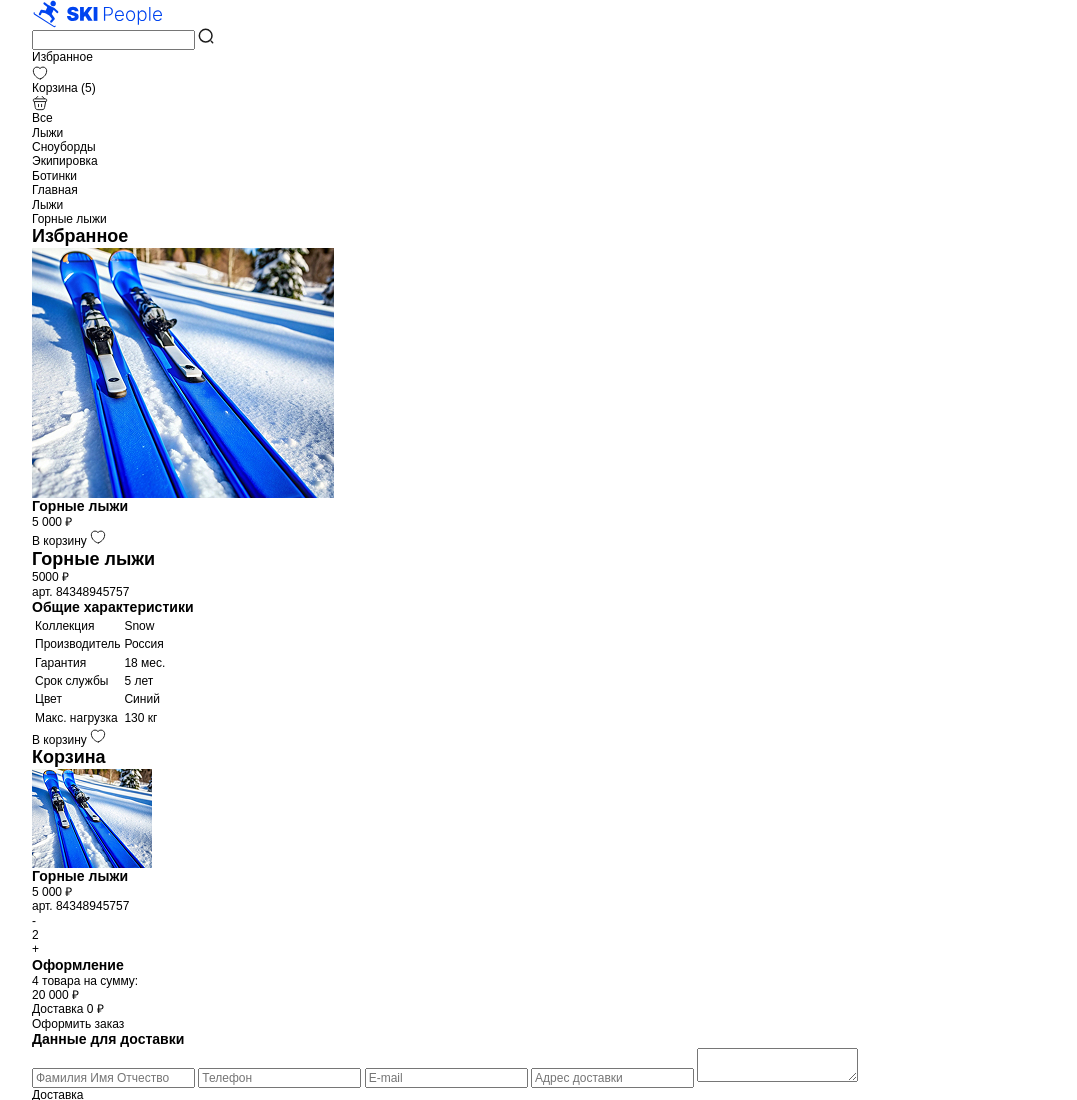
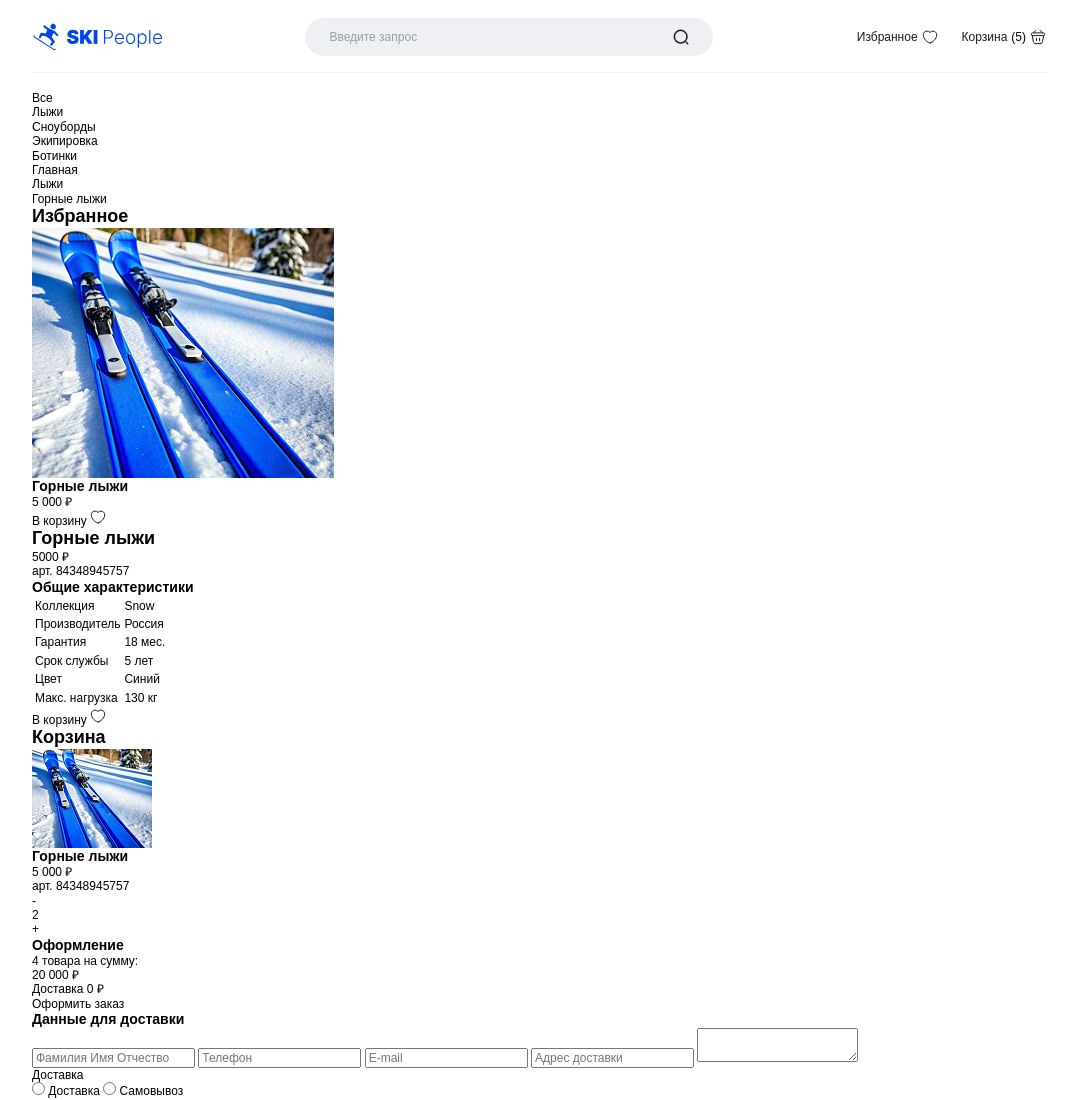
Before and after one commit to geran1ka/ski-people, a website built with Vite: page index.html in a window 1280 px wide. Shown: the top 1100 px of the page, without its empty margins (11-1088 px from the left). Built offline with nearby package versions, Linux system fonts and the light colour scheme; files whose address does not match are found by name.

Commit message:
styles header

```diff
--- a/index.html
+++ b/index.html
@@ -22,13 +22,13 @@
       as="font"
       type="font/woff2"
       crossorigin />
-    <script src="src/main.js" type="module"></script>
+    <script src="src/index.js" type="module"></script>
     <title>SKI people</title>
   </head>
 
   <body>
     <header class="header">
-      <div class="container">
+      <div class="container header__container">
         <div class="header__wrapper">
           <a
             class="header__logo-link"
@@ -39,7 +39,11 @@
           </a>
 
           <form class="header__search" action="#">
-            <input type="search" name="search" class="header__search-input" />
+            <input
+              type="search"
+              name="search"
+              class="header__search-input"
+              placeholder="Введите запрос" />
 
             <button class="header__search-btn" type="submit">
               <svg
--- a/src/main.js
+++ b/src/index.js
@@ -1,4 +1,2 @@
 import 'normalize.css';
 import './index.scss';
-
-console.log(0);
--- a/src/index.scss
+++ b/src/index.scss
@@ -1,7 +1,9 @@
 @use "./scss/base" as *;
 @use "./scss/fonts" as *;
 @use "./scss/mixin" as *;
-@use "./scss/variables";
+@use "./scss/variables" as *;
+
+  @use "./scss/module/header";
 
 
 // @import 'normalize.css';
--- a/src/scss/_mixin.scss
+++ b/src/scss/_mixin.scss
@@ -52,3 +52,17 @@ $mobile: 375px;
     src: url("../fonts/#{ $name }-#{ $weight }.woff2") format("woff2");
   }
 }
+
+@mixin font2($name, $weight) {
+  @font-face {
+    font: {
+      family: $name;
+      weight: $weight;
+      display: swap;
+      sttyle: normal;
+    }
+    src: url("../fonts/#{ $name }-#{ $weight }.woff2") format("woff2"),
+    url("../fonts/#{ $name }-#{ $weight }.woff") format("woff");
+
+  }
+}
--- /dev/null
+++ b/src/scss/module/_header.scss
@@ -0,0 +1,111 @@
+@use '../mixin' as *;
+@use '../variables' as *;
+
+.header {
+  padding: 18px 0;
+
+  &__container {
+
+  }
+
+  &__wrapper {
+    display: grid;
+    grid-template-areas: 'logo links' 'search search';
+    justify-content: space-between;
+    align-items: center;
+    gap: 17px;
+    padding-bottom: 16px;
+    border-bottom: 1px solid $secondary-light;
+
+    @include laptop {
+      grid-template-areas: 'logo search links';
+    }
+  }
+
+  &__logo-link {
+    grid-area: logo;
+
+  }
+
+  &__logo-image {
+    width: 106px;
+
+    @include tablet {
+      width: 130px;
+    }
+  }
+
+  &__search {
+    grid-area: search;
+    position: relative;
+    width: 100%;
+
+    @include laptop {
+      width: 408px;
+    }
+
+    @include desktop {
+      width: 514px;
+    }
+  }
+
+  &__search-input {
+    width: 100%;
+    height: 100%;
+    padding: 12px 45px 12px 24px;
+    background-color: $secondary-light;
+    border-radius: 32px;
+    border: none;
+
+    &::placeholder {
+      color: $secondary-dark;
+    }
+  }
+
+  &__search-btn {
+    position: absolute;
+    content: '';
+    right: 24px;
+    top: 50%;
+    transform: translateY(-50%);
+    width: 16px;
+    height: 16px;
+  }
+
+  &__links-list {
+    grid-area: links;
+    display: flex;
+    gap: 16px;
+    align-items: center;
+
+    @include laptop {
+      gap: 24px;
+    }
+  }
+
+  &__link {
+    display: flex;
+    column-gap: 4px;
+    align-items: center;
+    flex-direction: row-reverse;
+
+    @include tablet {
+      flex-direction: row;
+    }
+  }
+
+  &__link-text {
+    display: none;
+    color: $main-ligth;
+
+
+    @include tablet {
+      display: block;
+    }
+
+  }
+
+  &__link-count {
+
+  }
+}
```
